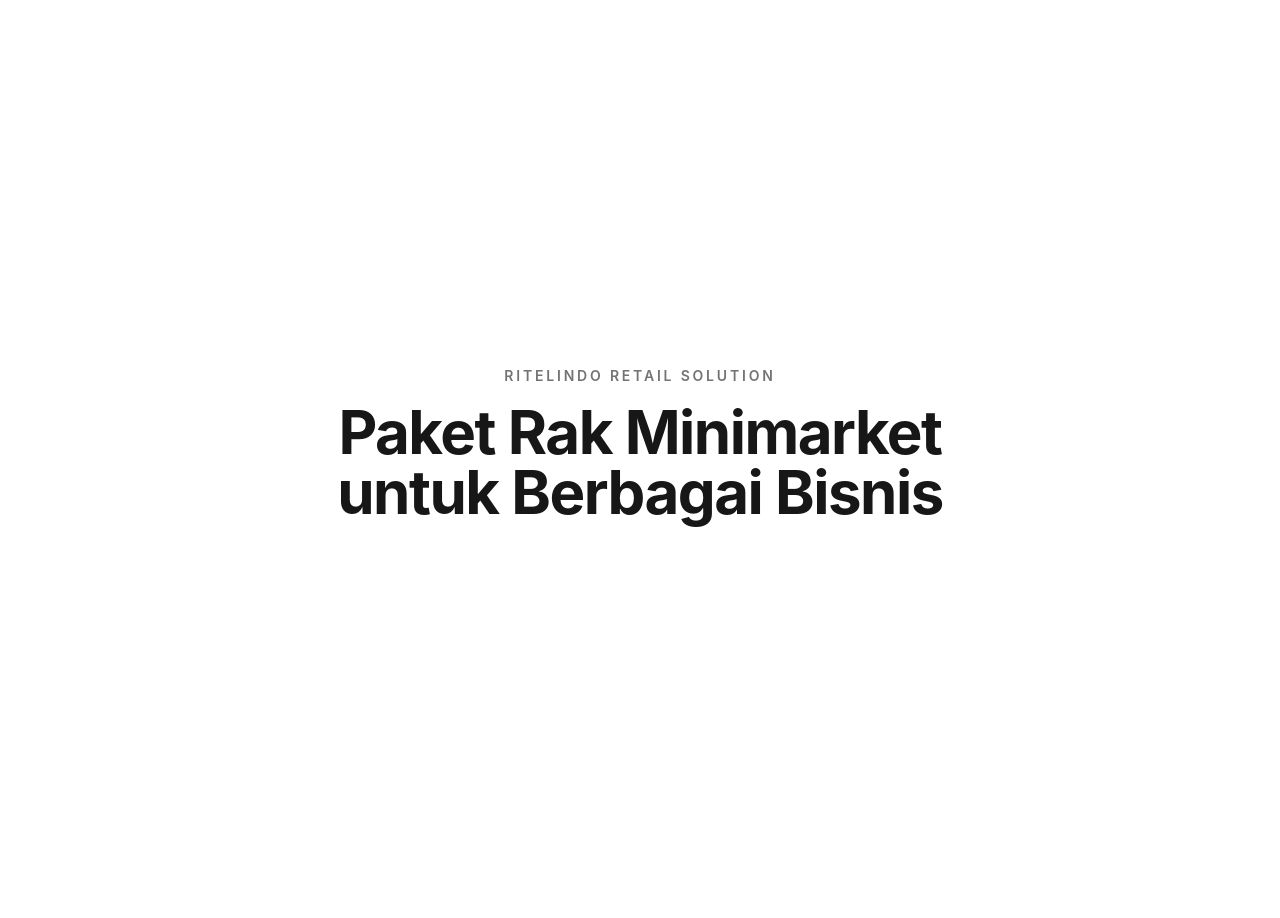
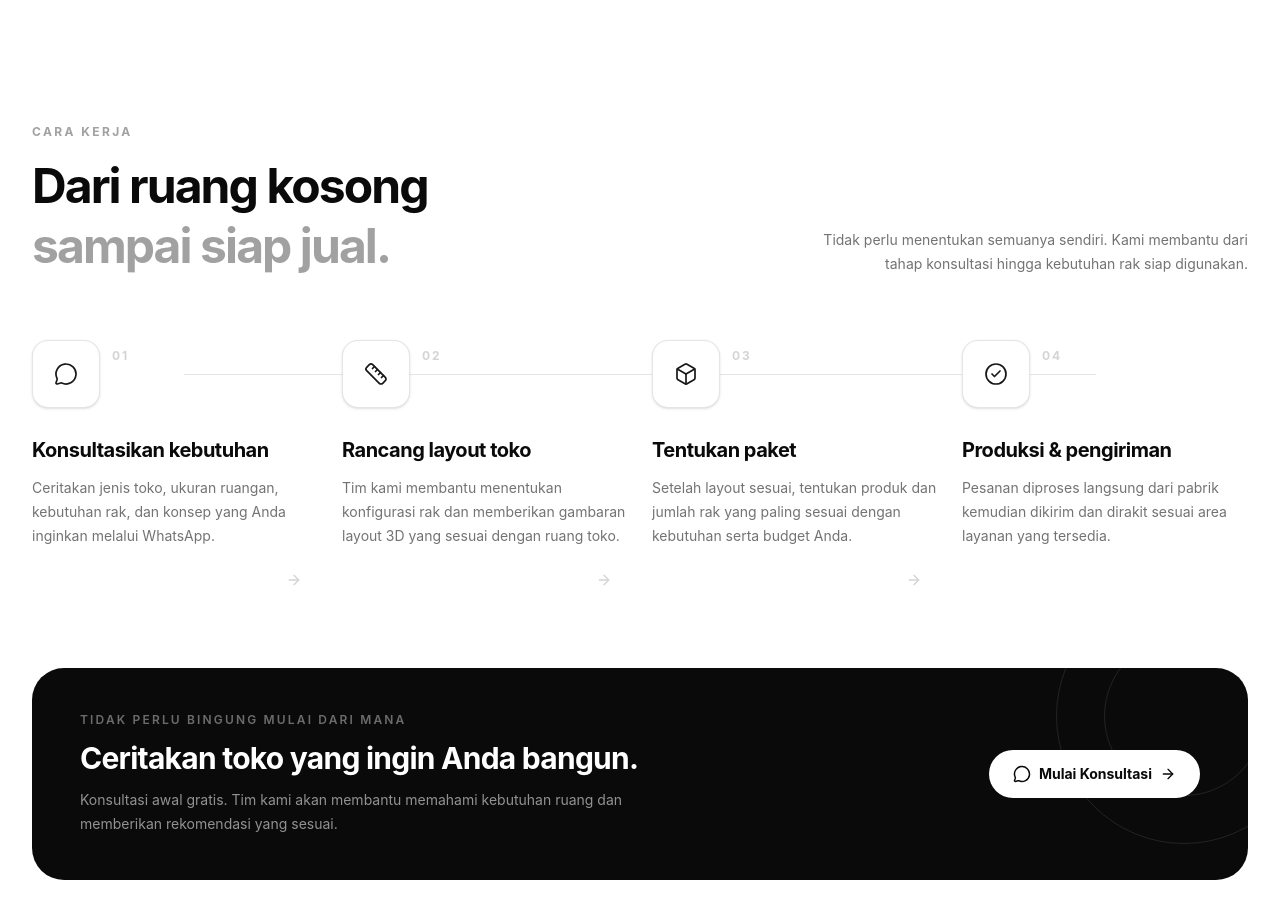
Before and after one commit to strvntrl/ritelindo-test, a React (Vite) app: page / in a window 1280 px wide. Shown: the part 3840-4758 px from the top of the page. Before the commit the page ends 4636 px from the top, so only its background shows below. Built offline with nearby package versions, Linux system fonts and the light colour scheme.

Commit message:
feat: process

```diff
--- a/src/App.tsx
+++ b/src/App.tsx
@@ -2,6 +2,7 @@
 import Hero from "./sections/Hero";
 import Benefits from "./sections/Benefits";
 import Products from "./sections/Products";
+import Process from "./sections/Process";
 
 function App() {
   return (
@@ -12,6 +13,7 @@
         <Hero />
         <Benefits />
         <Products />
+        <Process />
         <section className="flex min-h-screen items-center justify-center px-6 pt-24">
           <div className="text-center">
             <p className="mb-4 text-sm font-semibold uppercase tracking-[0.2em] text-neutral-500">
--- a/src/sections/Process.tsx
+++ b/src/sections/Process.tsx
@@ -0,0 +1,184 @@
+import {
+  ArrowRight,
+  Box,
+  CheckCircle2,
+  MessageCircle,
+  Ruler,
+} from "lucide-react";
+
+const steps = [
+  {
+    number: "01",
+    icon: MessageCircle,
+    title: "Konsultasikan kebutuhan",
+    description:
+      "Ceritakan jenis toko, ukuran ruangan, kebutuhan rak, dan konsep yang Anda inginkan melalui WhatsApp.",
+  },
+  {
+    number: "02",
+    icon: Ruler,
+    title: "Rancang layout toko",
+    description:
+      "Tim kami membantu menentukan konfigurasi rak dan memberikan gambaran layout 3D yang sesuai dengan ruang toko.",
+  },
+  {
+    number: "03",
+    icon: Box,
+    title: "Tentukan paket",
+    description:
+      "Setelah layout sesuai, tentukan produk dan jumlah rak yang paling sesuai dengan kebutuhan serta budget Anda.",
+  },
+  {
+    number: "04",
+    icon: CheckCircle2,
+    title: "Produksi & pengiriman",
+    description:
+      "Pesanan diproses langsung dari pabrik kemudian dikirim dan dirakit sesuai area layanan yang tersedia.",
+  },
+];
+
+export default function Process() {
+  return (
+    <section
+      id="cara-kerja"
+      className="overflow-hidden bg-white py-20 sm:py-24 lg:py-32"
+    >
+      <div className="mx-auto max-w-7xl px-5 sm:px-6 lg:px-8">
+
+        {/* HEADER */}
+        <div className="grid gap-8 lg:grid-cols-[1fr_0.8fr] lg:items-end">
+
+          <div>
+            <p className="text-xs font-bold uppercase tracking-[0.2em] text-neutral-400">
+              Cara Kerja
+            </p>
+
+            <h2 className="mt-4 max-w-3xl text-3xl font-bold leading-tight tracking-[-0.04em] text-neutral-950 sm:text-4xl lg:text-5xl">
+              Dari ruang kosong
+              <br />
+              <span className="text-neutral-400">
+                sampai siap jual.
+              </span>
+            </h2>
+          </div>
+
+          <p className="max-w-md text-sm leading-6 text-neutral-500 lg:ml-auto lg:text-right">
+            Tidak perlu menentukan semuanya sendiri. Kami membantu dari
+            tahap konsultasi hingga kebutuhan rak siap digunakan.
+          </p>
+
+        </div>
+
+        {/* PROCESS */}
+        <div className="relative mt-14 sm:mt-16">
+
+          {/* Desktop connecting line */}
+          <div className="absolute left-[12.5%] right-[12.5%] top-8.5 hidden h-px bg-black/10 lg:block" />
+
+          <div className="grid gap-10 sm:grid-cols-2 lg:grid-cols-4 lg:gap-6">
+
+            {steps.map((step, index) => {
+              const Icon = step.icon;
+
+              return (
+                <article
+                  key={step.number}
+                  className="relative"
+                >
+
+                  {/* Number / Icon */}
+                  <div className="relative z-10 flex items-center justify-between lg:block">
+
+                    <div className="flex h-17 w-17 items-center justify-center rounded-2xl border border-black/10 bg-white shadow-sm transition-all duration-300 hover:-translate-y-1 hover:border-black/20 hover:shadow-lg">
+                      <Icon
+                        size={24}
+                        strokeWidth={1.7}
+                      />
+                    </div>
+
+                    <span className="text-xs font-bold tracking-[0.15em] text-neutral-300 lg:absolute lg:left-20 lg:top-2">
+                      {step.number}
+                    </span>
+
+                  </div>
+
+                  {/* Text */}
+                  <div className="mt-5 lg:mt-7">
+
+                    <h3 className="text-lg font-bold tracking-tight text-neutral-950 sm:text-xl">
+                      {step.title}
+                    </h3>
+
+                    <p className="mt-3 max-w-sm text-sm leading-6 text-neutral-500">
+                      {step.description}
+                    </p>
+
+                  </div>
+
+                  {/* Arrow between steps */}
+                  {index < steps.length - 1 && (
+                    <div className="mt-6 hidden justify-end pr-4 lg:flex">
+                      <ArrowRight
+                        size={16}
+                        className="text-neutral-300"
+                      />
+                    </div>
+                  )}
+
+                </article>
+              );
+            })}
+
+          </div>
+        </div>
+
+        {/* CTA BANNER */}
+        <div className="relative mt-16 overflow-hidden rounded-4xl bg-neutral-950 px-7 py-9 text-white sm:mt-20 sm:px-10 sm:py-11 lg:px-12">
+
+          {/* Decorative circles */}
+          <div className="pointer-events-none absolute -right-16 -top-20 h-64 w-64 rounded-full border border-white/10" />
+
+          <div className="pointer-events-none absolute -right-4 -top-8 h-40 w-40 rounded-full border border-white/10" />
+
+          <div className="relative flex flex-col gap-7 lg:flex-row lg:items-center lg:justify-between">
+
+            <div className="max-w-2xl">
+
+              <p className="text-xs font-semibold uppercase tracking-[0.18em] text-white/40">
+                Tidak perlu bingung mulai dari mana
+              </p>
+
+              <h3 className="mt-3 text-2xl font-bold tracking-tight sm:text-3xl">
+                Ceritakan toko yang ingin Anda bangun.
+              </h3>
+
+              <p className="mt-3 max-w-xl text-sm leading-6 text-white/55">
+                Konsultasi awal gratis. Tim kami akan membantu memahami
+                kebutuhan ruang dan memberikan rekomendasi yang sesuai.
+              </p>
+
+            </div>
+
+            <a
+              href="https://wa.me/6280000000000"
+              target="_blank"
+              rel="noopener noreferrer"
+              className="group inline-flex shrink-0 items-center justify-center gap-2 rounded-full bg-white px-6 py-3.5 text-sm font-bold text-neutral-950 transition-all duration-300 hover:-translate-y-1 hover:shadow-xl"
+            >
+              <MessageCircle size={18} />
+
+              Mulai Konsultasi
+
+              <ArrowRight
+                size={16}
+                className="transition-transform duration-300 group-hover:translate-x-1"
+              />
+            </a>
+
+          </div>
+        </div>
+
+      </div>
+    </section>
+  );
+}
```
